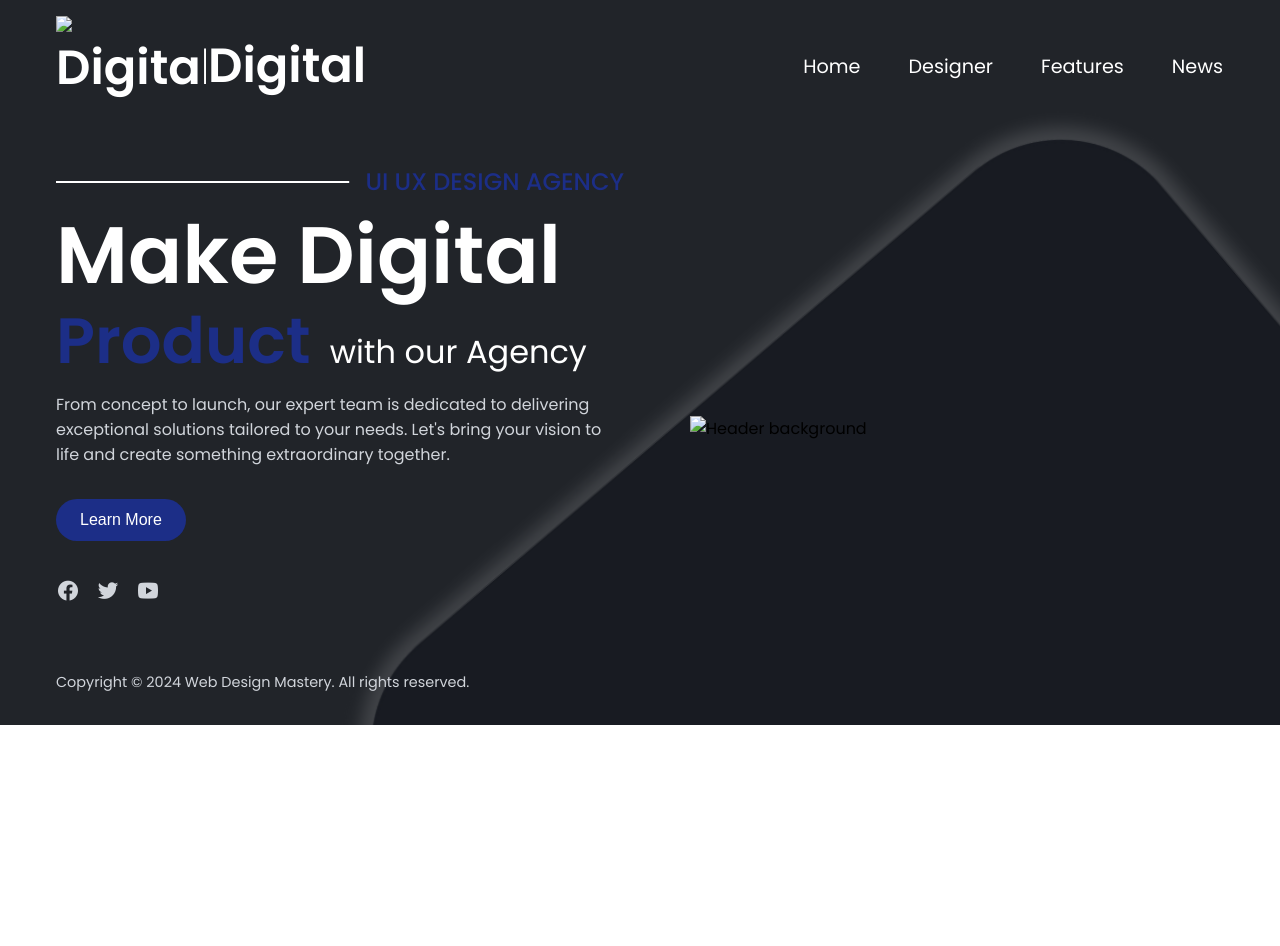
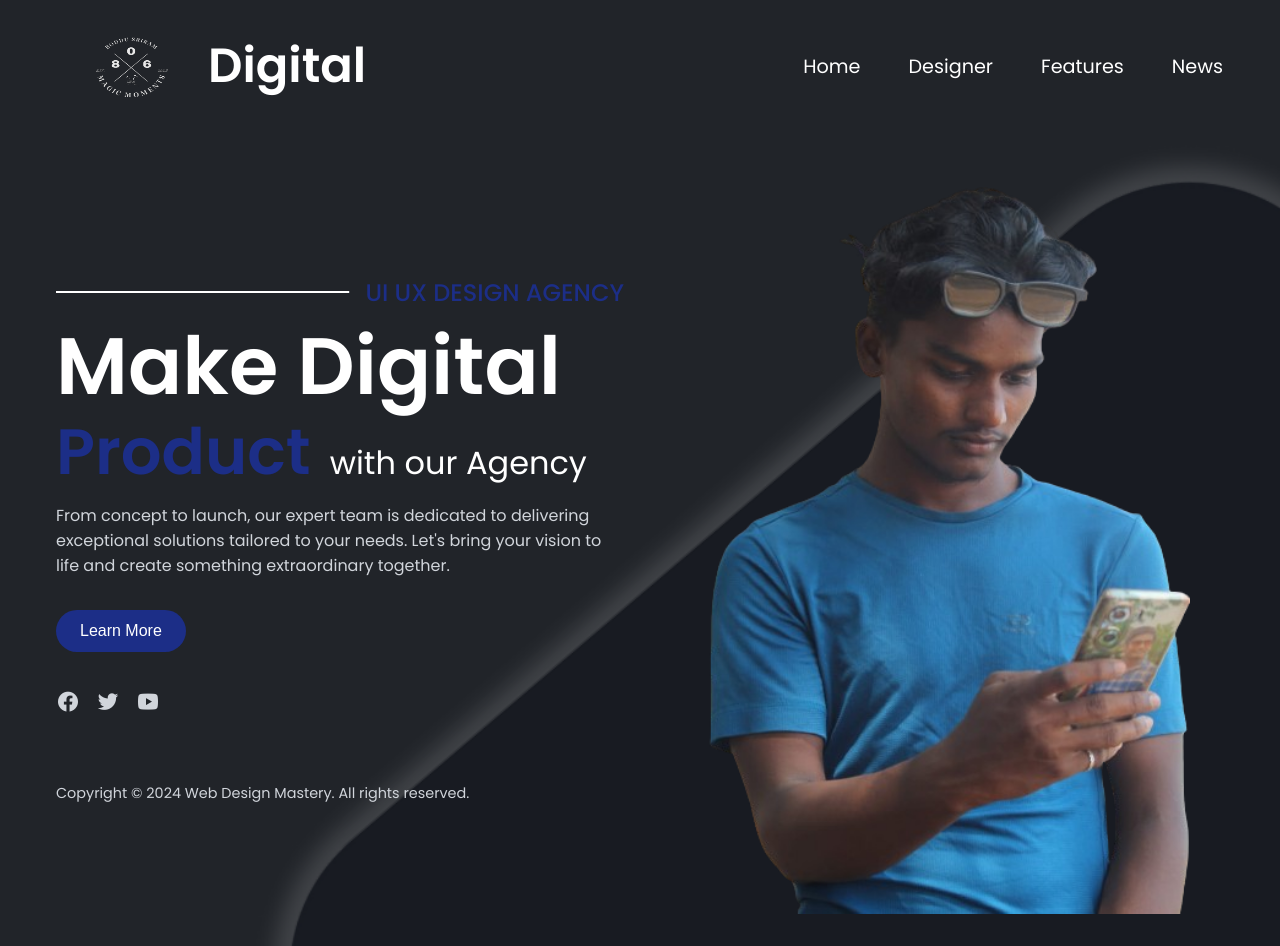
Before and after one commit to sriram806/OCTANET_JUNE, a plain HTML site: page Landing Page/index.html in a window 1280 px wide. Before the commit the page ends 800 px from the top, so only its background shows below. Drawn offline with nearby package versions, Linux system fonts and the light colour scheme.

Commit message:
index.html

```diff
--- a/Landing Page/index.html
+++ b/Landing Page/index.html
@@ -13,7 +13,7 @@
       <div class="nav__header">
         <div class="nav__logo">
           <a href="#" title="Home">
-            <img src="images/logo.png" alt="Digital logo" />
+            <img src="logo.png" alt="Digital logo" />
             <span>Digital</span>
           </a>
         </div>
@@ -30,7 +30,7 @@
     </nav>
     <header class="header__container">
       <div class="header__image">
-        <img src="images/header.png" alt="Header background" />
+        <img src="header.png" alt="Header background" />
       </div>
       <div class="header__content">
         <h2>UI UX DESIGN AGENCY</h2>
```
